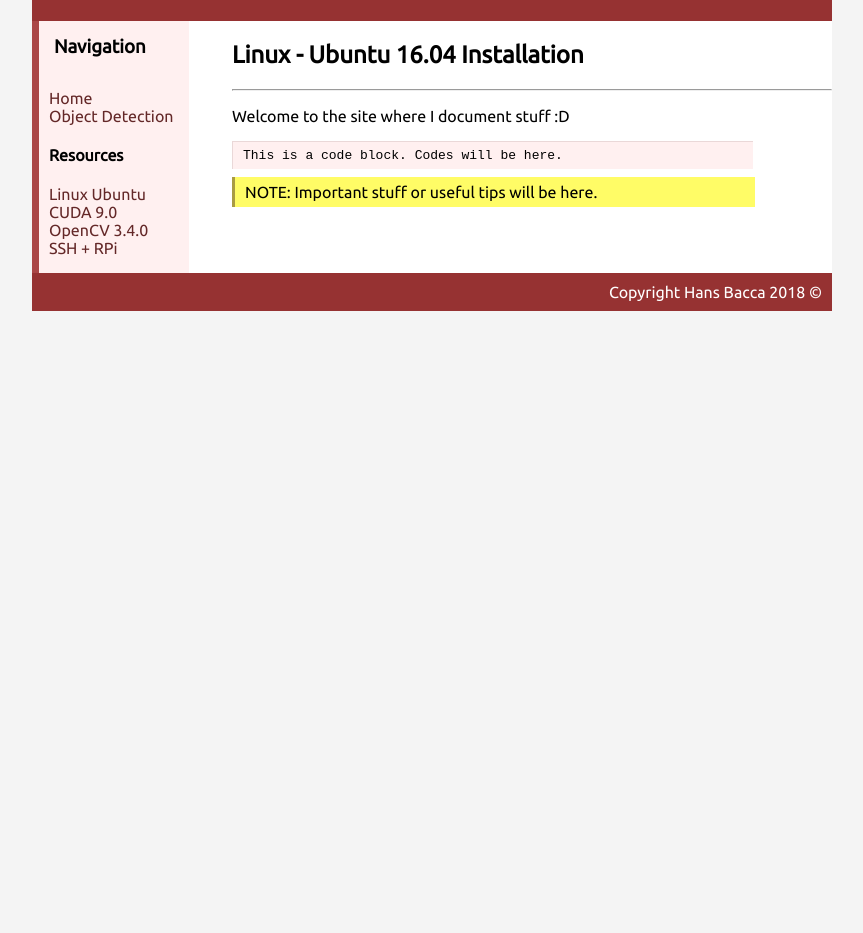
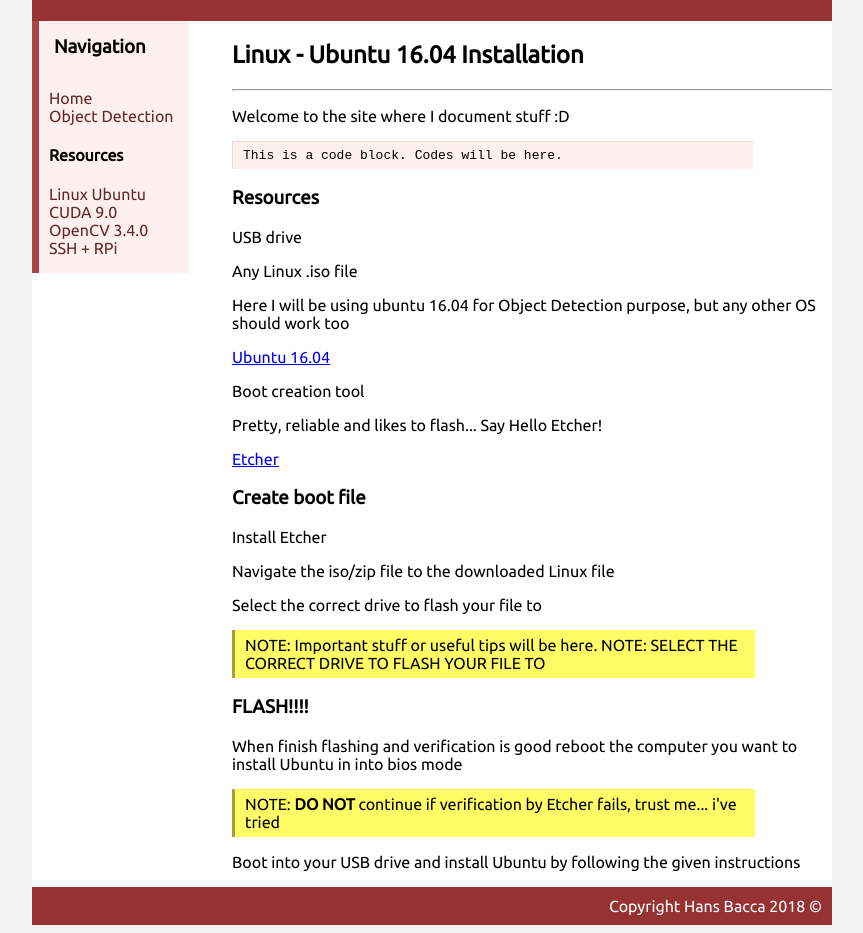
Before and after one commit to hanscau/old.hanscau.github.io, a plain HTML site: page linux_ubuntu.html in a window 1280 px wide. Shown: the part 73-1006 px from the top of the page, without its empty margins (208-1071 px from the left). Before the commit the page ends 800 px from the top, so only its background shows below. Drawn offline with Linux system fonts and the light colour scheme.

Commit message:
Error stuff

```diff
--- a/autoEdit.js
+++ b/autoEdit.js
@@ -10,6 +10,8 @@
               "cuda_installation.html",
               "opencv_installation.html",
               "ssh_rpi.html"]
+
+
 
 for(var i = 0 ; i < nameList.length ; i++)
 {
--- a/linux_ubuntu.html
+++ b/linux_ubuntu.html
@@ -32,9 +32,30 @@
 				<code>
 					This is a code block. Codes will be here.
 				</code>
+				<h3>Resources</h3>
+				<p>USB drive</p>
+				<p>Any Linux .iso file</p>
+				<p>Here I will be using ubuntu 16.04 for Object Detection purpose, but any other
+					OS should work too</p>
+				<p><a href="http://releases.ubuntu.com/16.04.5/">Ubuntu 16.04</a></p>
+				<p>Boot creation tool</p>
+				<p>Pretty, reliable and likes to flash... Say Hello Etcher!</p>
+				<p><a href="https://etcher.io/">Etcher</a></p>
+				<h3>Create boot file</h3>
+				<p>Install Etcher</p>
+				<p>Navigate the iso/zip file to the downloaded Linux file</p>
+				<p>Select the correct drive to flash your file to</p>
 				<note>
 					NOTE: Important stuff or useful tips will be here.
+					NOTE: SELECT THE CORRECT DRIVE TO FLASH YOUR FILE TO
 				</note>
+				<h3>FLASH!!!!</h3>
+				<p>When finish flashing and verification is good reboot the computer you want to install
+					Ubuntu in into bios mode</p>
+				<note>
+					NOTE: <b>DO NOT</b> continue if verification by Etcher fails, trust me... i've tried
+				</note>
+				<p>Boot into your USB drive and install Ubuntu by following the given instructions</p>
 		</div>
 
 		<div id="footer">
```
Also changed, not shown: index.html (+5 -0 lines), 1 other file. Lines whose indentation alone changed are shown as unchanged.
